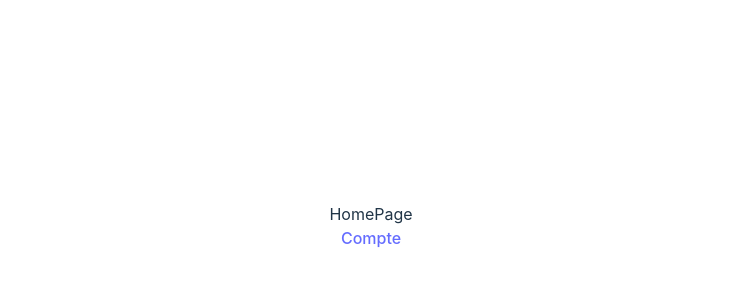
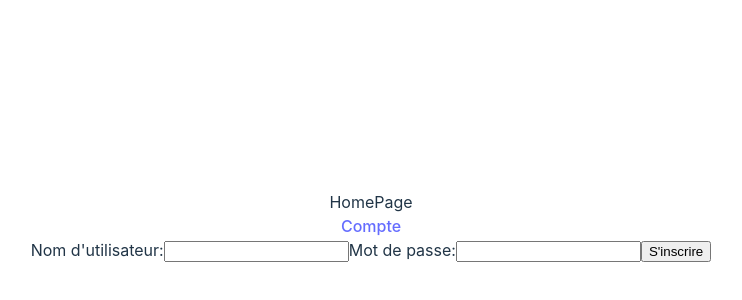
Before and after one commit to AnyJulian/shifoumi, a React (Vite) app: page / in a window 1280 px wide. Shown: the part 174-474 px from the top of the page, without its empty margins (269-1011 px from the left). Built offline with nearby package versions, Linux system fonts and the light colour scheme.

Commit message:
login et register

```diff
--- a/src/pages/HomePage.jsx
+++ b/src/pages/HomePage.jsx
@@ -1,12 +1,34 @@
-import React from 'react'
+import { useState } from 'react';
 import { Link } from 'react-router-dom'
+import { enregistrement } from '../services/apiBackend';
+
+
 
 function HomePage() {
+  const [username, setUsername] = useState('');
+  const [password, setPassword] = useState('');
+
+  const handleSubmit = async (event) => {
+    event.preventDefault();
+    const response = await enregistrement(username, password);
+    console.log(response);
+  };
   return (
     <>
-
       <div>HomePage</div>
       <Link to='/compteutilisateur'>Compte</Link>
+      <form onSubmit={handleSubmit}>
+      <label>
+        Nom d'utilisateur:
+        <input type="text" value={username} onChange={e => setUsername(e.target.value)} />
+      </label>
+      <label>
+        Mot de passe:
+        <input type="password" value={password} onChange={e => setPassword(e.target.value)} />
+      </label>
+      <input type="submit" value="S'inscrire" />
+    </form>
+
 
     </>
 
--- a/src/services/apiBackend.js
+++ b/src/services/apiBackend.js
@@ -1,12 +1,30 @@
 
-  export const enregistrement = async (register, username, password) => {
+  export const enregistrement = async (username2, password2) => {
     const resp = await fetch("http://fauques.freeboxos.fr:3000/register", {
       method: "POST",
       headers: {
-            "username": username,
-            "password": password
+        "Content-Type": "application/json",
       },
-      body: JSON.stringify(register),
+      body: JSON.stringify({username: username2,
+      password: password2}),
     });
+    if (resp.status === 409){
+        console.log("Registration failed with 409, trying to login...");
+        let loginResp = await login(username2, password2);
+        return loginResp;
+      }
+    return await login(username2, password2);
+  };
+
+  export const login = async (username2, password2) => {
+    const resp = await fetch("http://fauques.freeboxos.fr:3000/login", {
+      method: "POST",
+      headers: {
+        "Content-Type": "application/json",
+      },
+      body: JSON.stringify({username: username2,
+      password: password2}),
+    });
+
     return resp.json();
   };
```
